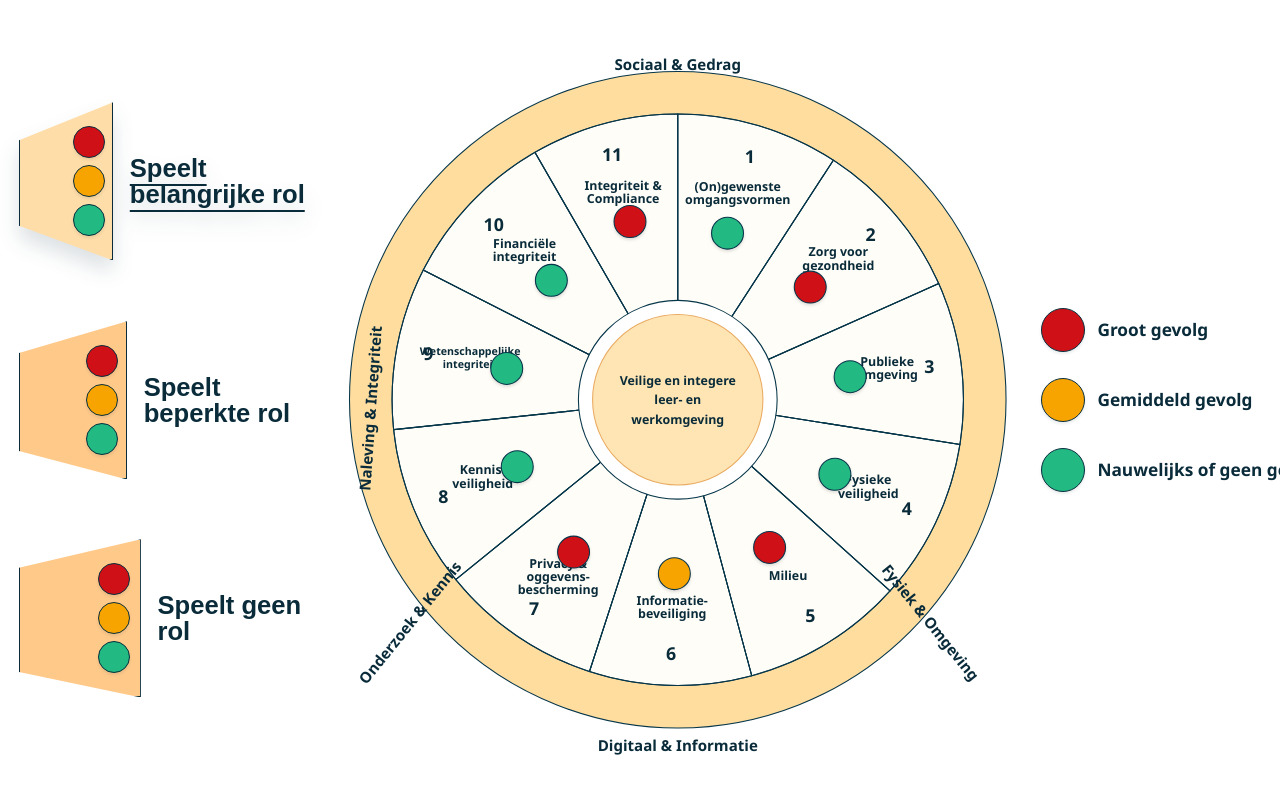
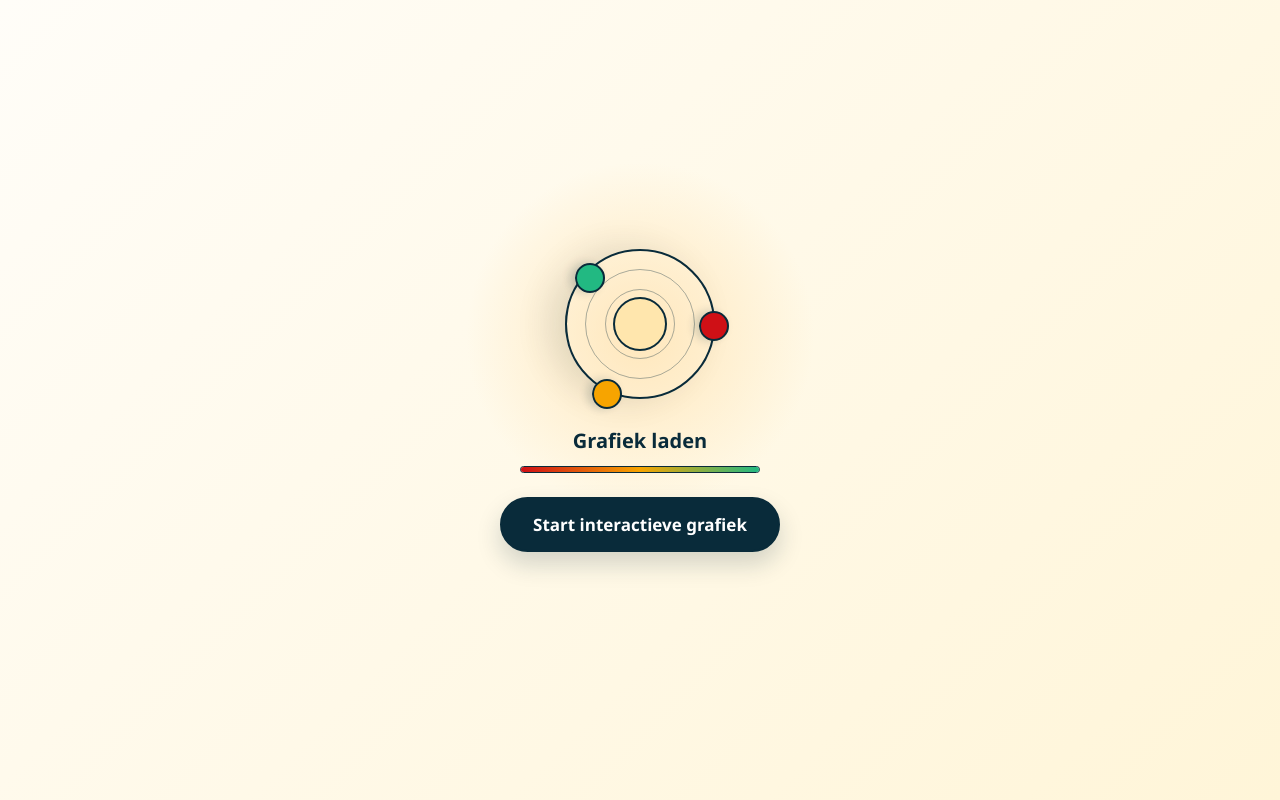
Before and after one commit to Ibrahim54245/Interactieve-Grafiek, a plain HTML site: page index.html in a window 1280 px wide. Shown: the top 800 px of the page. Drawn offline with Linux system fonts and the light colour scheme.

Commit message:
Startscherm en een animerende laadscherm toegevoegd voor meer animatie voor de gebruiker

```diff
--- a/app.js
+++ b/app.js
@@ -195,6 +195,25 @@ resetButton.addEventListener('click', () => {
   resetButton.classList.remove('visible');
 });
 
+const startScreen = document.getElementById('start-screen');
+const startButton = document.getElementById('start-button');
+
+setTimeout(() => {
+  startButton.disabled = false;
+  startButton.classList.add('ready');
+}, 2900);
+
+startButton.addEventListener('click', () => {
+  startScreen.classList.add('is-hidden');
+  document.querySelector('.shell').setAttribute('aria-live', 'polite');
+});
+
+startScreen.addEventListener('transitionend', event => {
+  if (event.propertyName === 'opacity' && startScreen.classList.contains('is-hidden')) {
+    startScreen.remove();
+  }
+});
+
 document.querySelectorAll('.role-card').forEach(card => {
   card.addEventListener('click', () => {
     document.querySelectorAll('.role-card').forEach(item => item.classList.remove('active'));
--- a/index.html
+++ b/index.html
@@ -7,6 +7,20 @@
   <link rel="stylesheet" href="styles.css" />
 </head>
 <body>
+  <div id="start-screen" class="start-screen" role="dialog" aria-label="Startscherm">
+    <div class="start-card">
+      <div class="loading-orbit" aria-hidden="true">
+        <span></span><span></span><span></span>
+        <div class="orbit-center"></div>
+      </div>
+      <p class="loading-label">Grafiek laden</p>
+      <div class="loading-track" aria-label="Laden"><div class="loading-progress"></div></div>
+      <button id="start-button" class="start-button" type="button" disabled>
+        <span>Start interactieve grafiek</span>
+      </button>
+    </div>
+  </div>
+
   <main class="shell">
     <div class="roles" aria-label="Rolkeuze">
       <button class="role-card active" data-role="belangrijk">
--- a/styles.css
+++ b/styles.css
@@ -268,6 +268,139 @@ svg {
 .dot.orange { background: #f7a400; }
 .dot.green { background: #22b982; }
 
+.start-screen {
+  position: fixed;
+  inset: 0;
+  z-index: 100;
+  display: grid;
+  place-items: center;
+  background:
+    radial-gradient(circle at 50% 42%, rgba(255,225,173,.75), transparent 22%),
+    linear-gradient(135deg, #fffdf8 0%, #fff5d8 100%);
+  transition: opacity .65s ease, visibility .65s ease, transform .65s cubic-bezier(.2,.8,.2,1);
+}
+
+.start-screen.is-hidden {
+  opacity: 0;
+  visibility: hidden;
+  transform: scale(1.04);
+  pointer-events: none;
+}
+
+.start-card {
+  width: min(420px, 82vw);
+  display: flex;
+  flex-direction: column;
+  align-items: center;
+  text-align: center;
+}
+
+.loading-orbit {
+  position: relative;
+  width: 150px;
+  height: 150px;
+  border: 2px solid #092b3a;
+  border-radius: 50%;
+  animation: orbitSpin 4s linear infinite;
+  box-shadow: 0 16px 35px rgba(9,43,58,.12);
+}
+
+.loading-orbit::before,
+.loading-orbit::after {
+  content: "";
+  position: absolute;
+  border: 1px solid rgba(9,43,58,.35);
+  border-radius: 50%;
+  inset: 18px;
+}
+.loading-orbit::after { inset: 38px; }
+
+.loading-orbit span {
+  position: absolute;
+  width: 30px;
+  height: 30px;
+  border: 2px solid #092b3a;
+  border-radius: 50%;
+  box-shadow: 0 5px 10px rgba(9,43,58,.18);
+}
+.loading-orbit span:nth-child(1) { background: #cf1016; left: 60px; top: -16px; }
+.loading-orbit span:nth-child(2) { background: #f7a400; right: -12px; bottom: 25px; }
+.loading-orbit span:nth-child(3) { background: #22b982; left: 12px; bottom: 8px; }
+
+.orbit-center {
+  position: absolute;
+  width: 54px;
+  height: 54px;
+  left: 46px;
+  top: 46px;
+  border: 2px solid #092b3a;
+  border-radius: 50%;
+  background: #ffe6ad;
+}
+
+.loading-label {
+  margin: 28px 0 12px;
+  color: #092b3a;
+  font-size: 20px;
+  font-weight: 700;
+}
+
+.loading-track {
+  width: 240px;
+  height: 7px;
+  overflow: hidden;
+  border: 1px solid #092b3a;
+  border-radius: 999px;
+  background: #fff;
+}
+
+.loading-progress {
+  width: 100%;
+  height: 100%;
+  background: linear-gradient(90deg, #cf1016, #f7a400, #22b982);
+  transform-origin: left;
+  animation: loadingProgress 2.8s cubic-bezier(.2,.8,.2,1) forwards;
+}
+
+.start-button {
+  margin-top: 24px;
+  min-width: 280px;
+  border: 2px solid #092b3a;
+  border-radius: 999px;
+  padding: 14px 26px;
+  background: #092b3a;
+  color: #fff;
+  font: 700 17px "Segoe UI", Arial, sans-serif;
+  cursor: pointer;
+  opacity: 0;
+  transform: translateY(12px);
+  pointer-events: none;
+  transition: .35s ease;
+}
+
+.start-button.ready {
+  opacity: 1;
+  transform: translateY(0);
+  pointer-events: auto;
+  box-shadow: 0 12px 25px rgba(9,43,58,.18);
+}
+
+.start-button.ready:hover {
+  background: #075e73;
+  transform: translateY(-3px) scale(1.02);
+}
+
+.start-button.ready:active { transform: translateY(0) scale(.98); }
+
+@keyframes loadingProgress {
+  0% { transform: scaleX(0); }
+  100% { transform: scaleX(1); }
+}
+
+@keyframes orbitSpin {
+  to { transform: rotate(360deg); }
+}
+
 @keyframes pageEnter {
   from { opacity: 0; }
   to { opacity: 1; }
```
